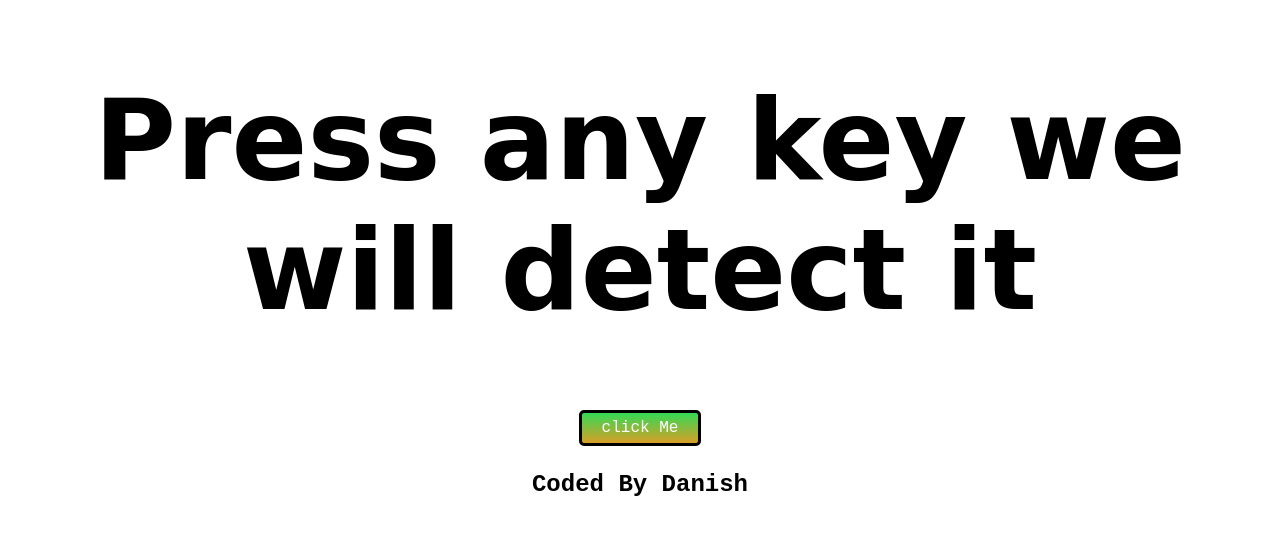
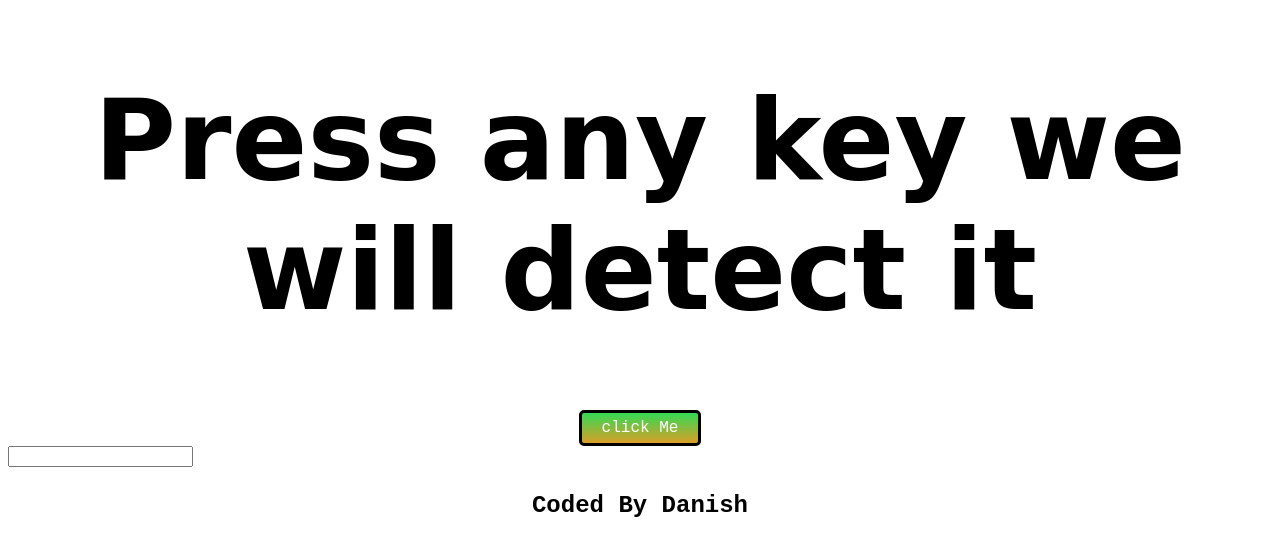
Before and after one commit to Danish49/keydetector, a plain HTML site: page index.html in a window 1280 px wide. Drawn offline with Linux system fonts and the light colour scheme.

Commit message:
Update index.html

```diff
--- a/index.html
+++ b/index.html
@@ -66,6 +66,7 @@ button{
 <body>
     <h1 class="heading">Press any key we will detect it</h1>
     <button class="btn">click Me</button>
+    <input type = text></input>
     <!-- <script src="https://code.jquery.com/jquery-3.6.1.min.js" integrity="sha256-o88AwQnZB+VDvE9tvIXrMQaPlFFSUTR+nldQm1LuPXQ=" crossorigin="anonymous"></script> -->
     <footer>
         <h2>Coded By Danish</h2>
```
